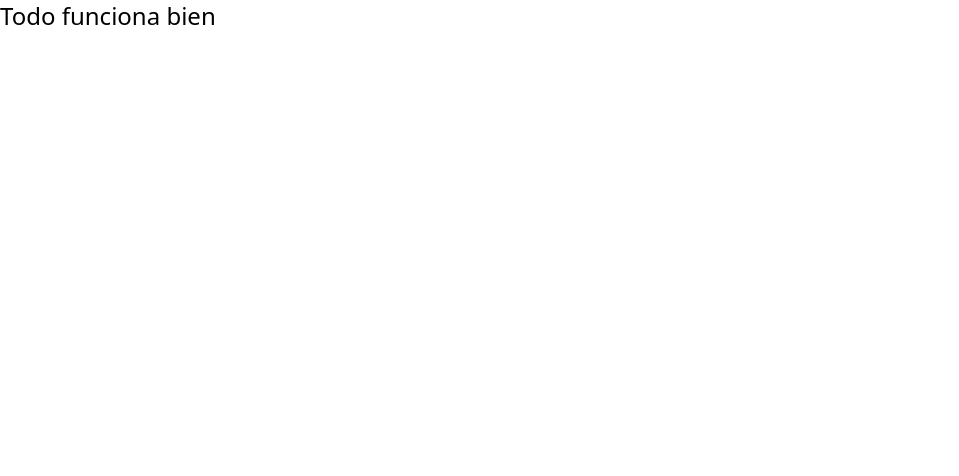
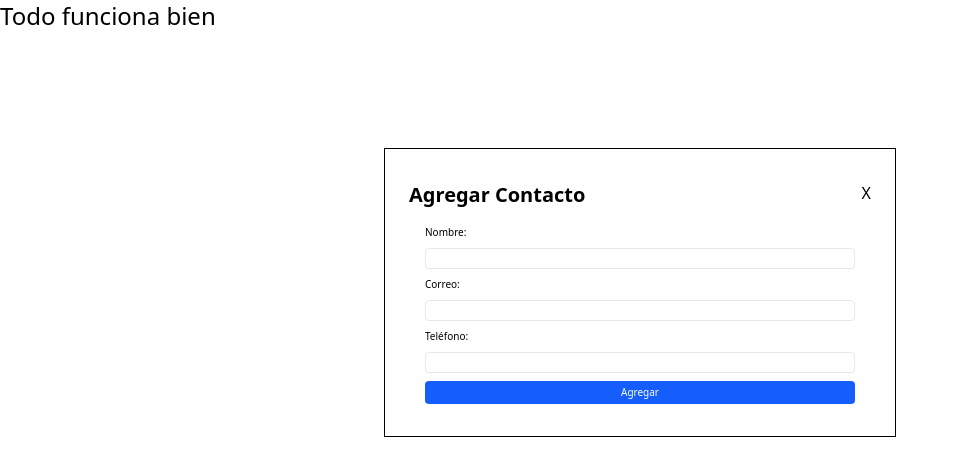
Before and after one commit to zambrano30/contact_list, a React (Vite) app: page / in a window 1280 px wide. Shown: the top 476 px of the page, without its empty margins (0-959 px from the left). Built offline with nearby package versions, Linux system fonts and the light colour scheme.

Commit message:
Diseño del modal

```diff
--- a/src/App.jsx
+++ b/src/App.jsx
@@ -1,7 +1,9 @@
+import { Modal } from "./components/Modal";
 function App() {
   return (
     <>
       <h1 className="text-2xl">Todo funciona bien</h1>
+      <Modal/>
     </>
   );
 }
--- a/src/components/Modal.jsx
+++ b/src/components/Modal.jsx
@@ -0,0 +1,47 @@
+export function Modal() {
+  return (
+    <div key="modal" className="modal flex justify-center bg-white/50 ">
+      <div className="modal-content bg-white border relative top-25 w-[80%] max-w-lg overflow-auto p-4 m-4   ">
+        <div className="flex justify-between my-4 mx-2">
+          <h2 className="text-xl font-bold ">Agregar Contacto</h2>
+          <span className="close ">X</span>
+        </div>
+        <form
+          key="contactForm"
+          className=" flex flex-col justify-center mx-6 my-4 gap-2 text-[10px]"
+        >
+          <label htmlFor="name">Nombre:</label>
+          <input
+            type="text"
+            key="name"
+            name="name"
+            required
+            className="border border-gray-200 rounded px-2 py-0.5"
+          />
+          <label htmlFor="email">Correo:</label>
+          <input
+            type="email"
+            key="email"
+            name="email"
+            required
+            className="border border-gray-200 rounded px-2 py-0.5"
+          />
+          <label htmlFor="phone">Teléfono:</label>
+          <input
+            type="text"
+            key="phone"
+            name="phone"
+            required
+            className="border border-gray-200 rounded px-2 py-0.5"
+          />
+          <button
+            type="submit"
+            className="bg-blue-600 text-white hover:bg-blue-800 px-4 py-1 rounded"
+          >
+            Agregar
+          </button>
+        </form>
+      </div>
+    </div>
+  );
+}
```
